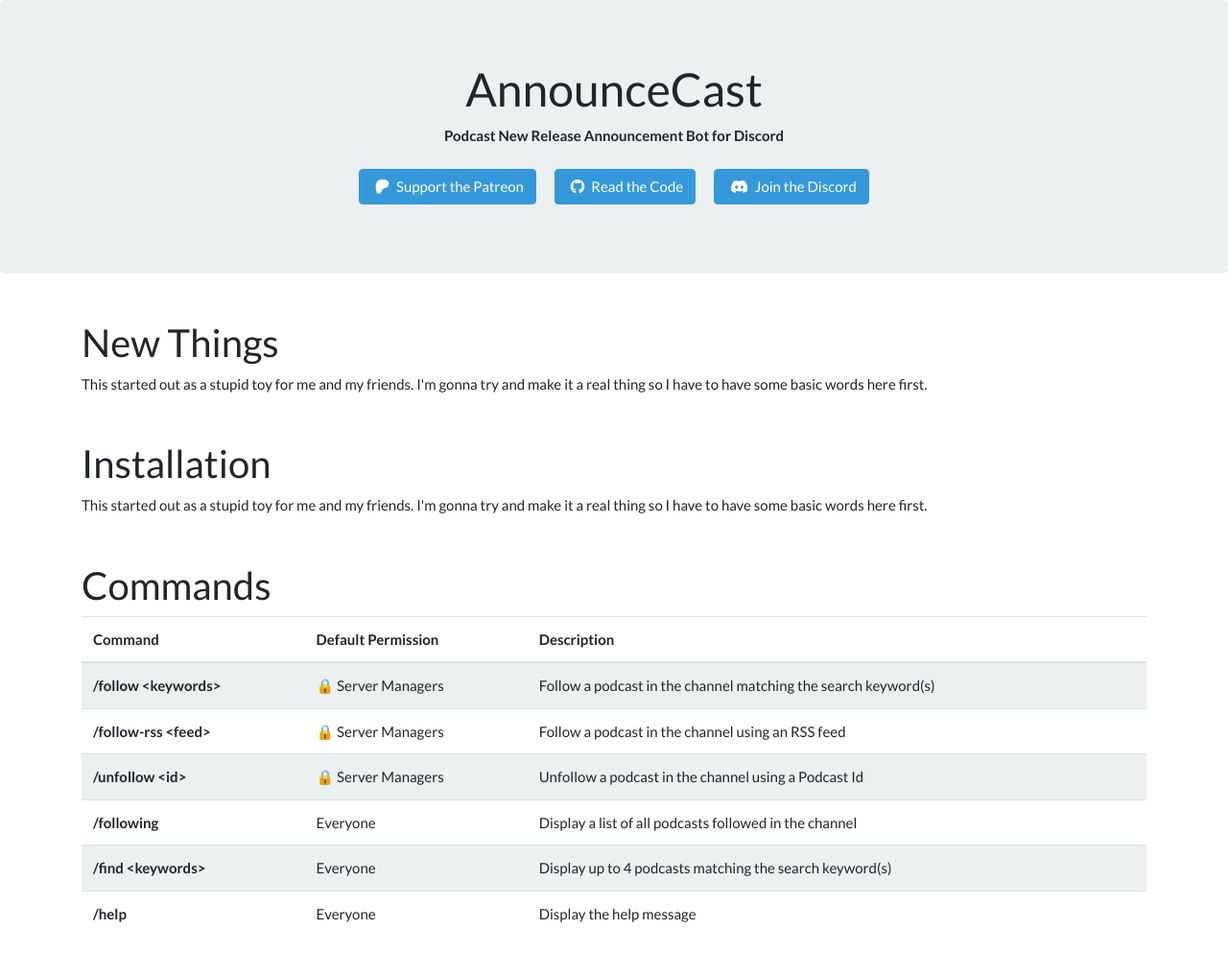
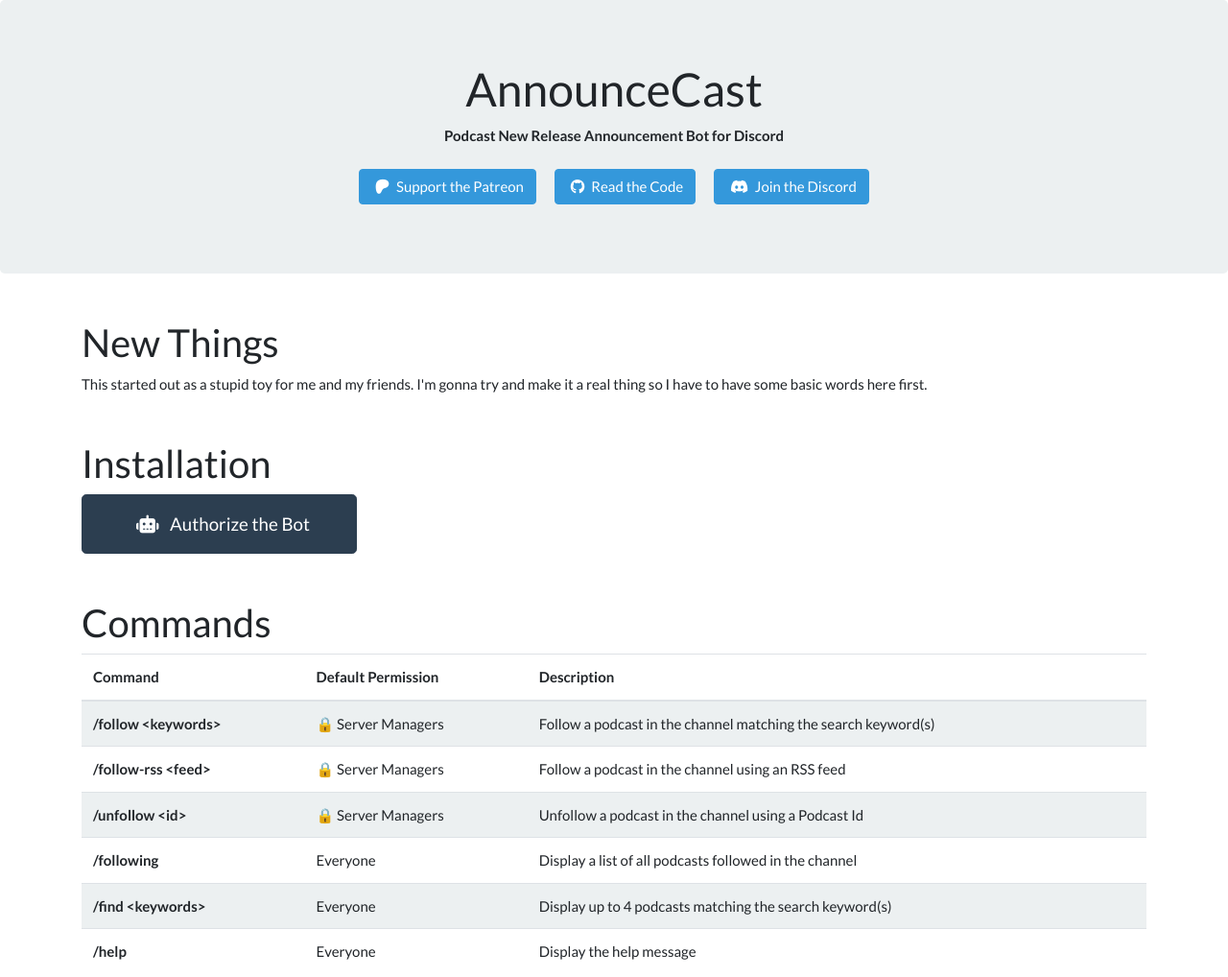
Before and after one commit to jimlind/AnnounceCast, a website: page docs/index.html in a window 1280 px wide. Shown: the top 1018 px of the page at 96% size. Drawn offline with nearby package versions, Linux system fonts and the light colour scheme.

Commit message:
feat: move the bot authorization link.

```diff
--- a/docs/index.html
+++ b/docs/index.html
@@ -47,8 +47,13 @@
 
             <h2 class="mt-5">Installation</h2>
             <p>
-                This started out as a stupid toy for me and my friends. I'm gonna try and make it a
-                real thing so I have to have some basic words here first.
+                <a
+                    class="btn btn-primary btn-lg px-5 py-3"
+                    href="https://discord.com/oauth2/authorize?client_id=839657120689684533&permissions=280576&scope=bot%20applications.commands"
+                >
+                    <i class="fas fa-robot mx-2"></i>
+                    Authorize the Bot</a
+                >
             </p>
 
             <h2 class="mt-5">Commands</h2>
```
Also changed, not shown: README.md.
